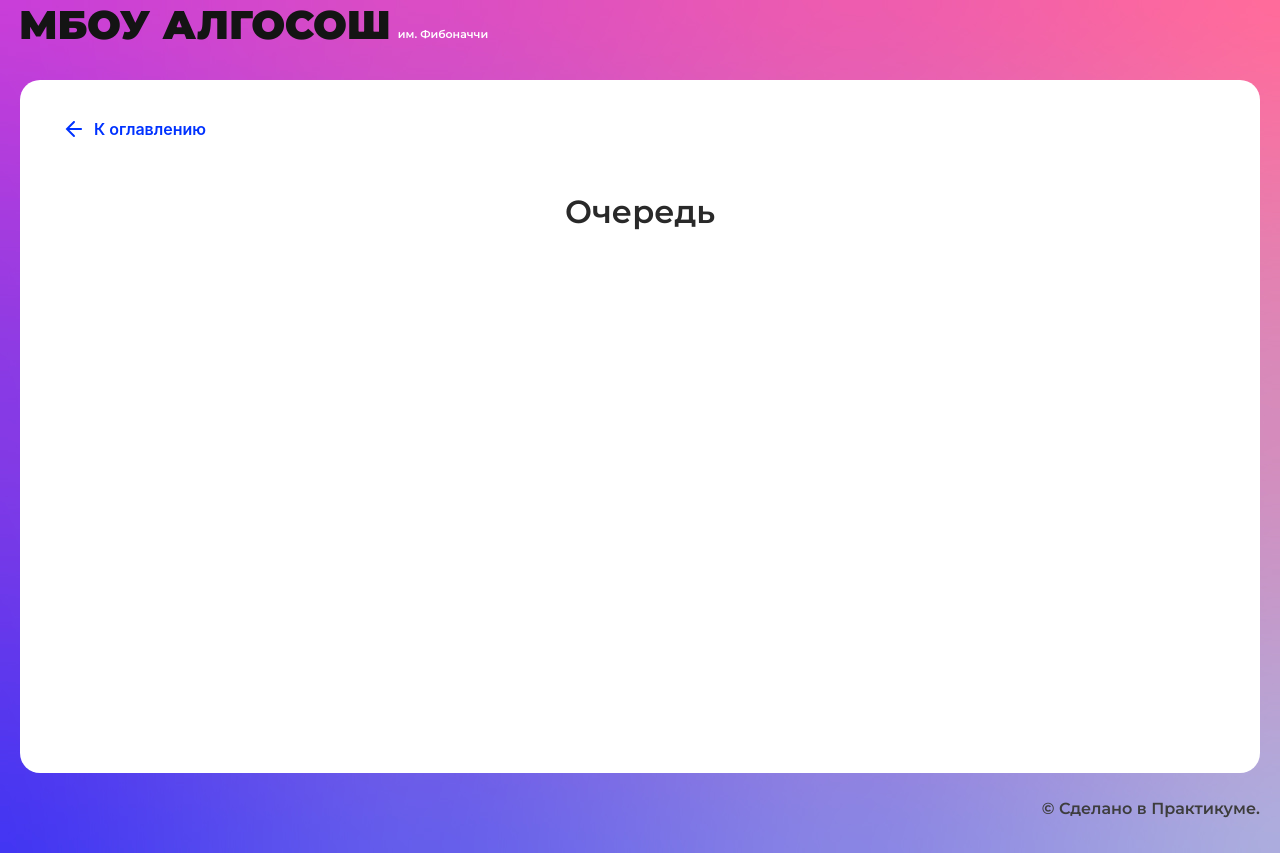
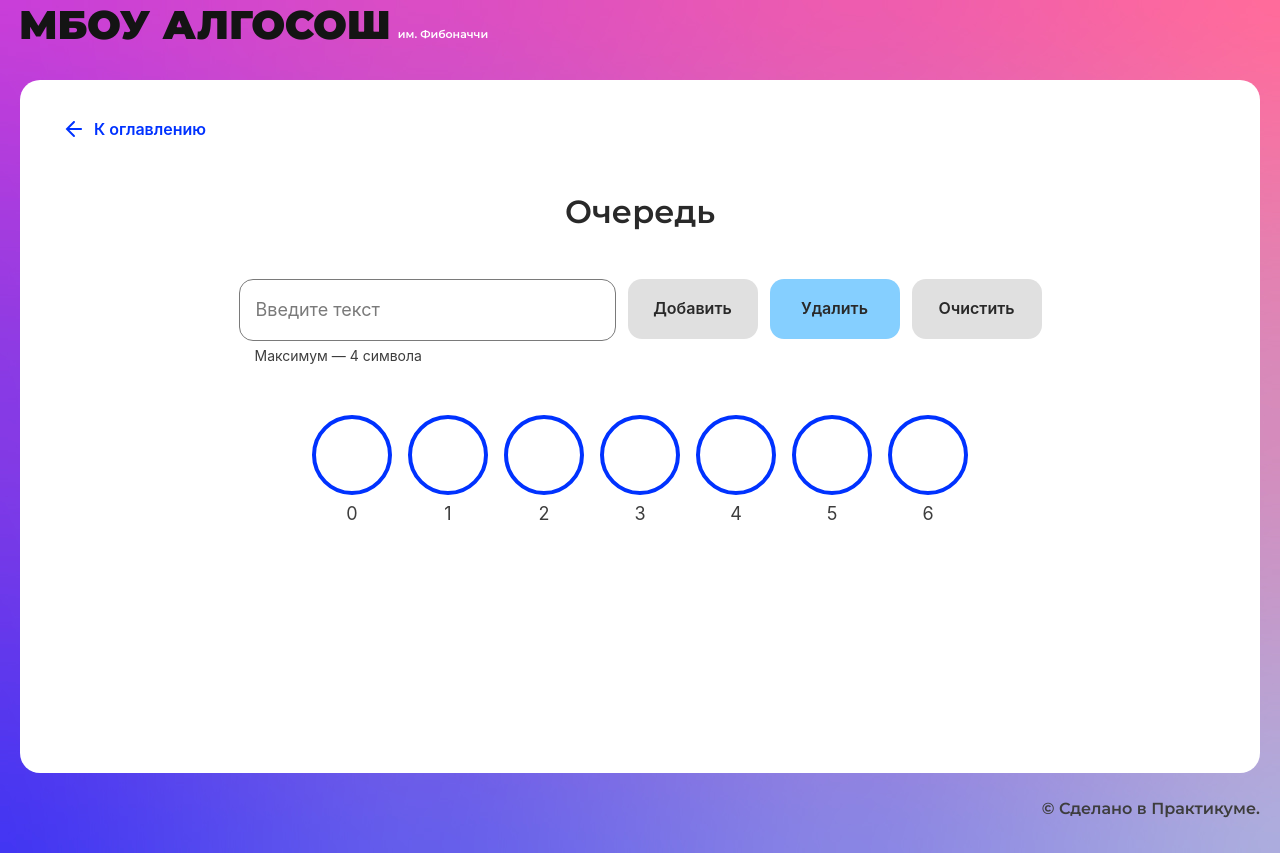
Before and after one commit to isvakulenko/algososh, a React (Create React App) app: page /queue in a window 1280 px wide. Built offline with nearby package versions, Linux system fonts and the light colour scheme.

Commit message:
Queue algorithm done

```diff
--- /dev/null
+++ b/src/components/queue-page/queue-page.module.css
@@ -0,0 +1,19 @@
+.wrapper {
+  display: flex;
+  gap: 12px;
+  min-width: 50%;
+  margin: 0 auto;
+  justify-content: center;
+}
+.input {
+  max-width: 377px;
+}
+.list {
+  margin: 0;
+  padding: 48px 0 0;
+  display: flex;
+  list-style-type: none;
+  justify-content: center;
+  flex-wrap: wrap;
+  gap: 16px;
+}
--- a/src/components/queue-page/queue-page.tsx
+++ b/src/components/queue-page/queue-page.tsx
@@ -1,10 +1,149 @@
 import React from "react";
+import { useState, FormEvent } from "react";
+import { Button } from "../ui/button/button";
+import { Input } from "../ui/input/input";
+import { Circle } from "../ui/circle/circle";
+import { ElementStates } from "../../types/element-states";
 import { SolutionLayout } from "../ui/solution-layout/solution-layout";
+import { SHORT_DELAY_IN_MS } from "../../constants/delays";
+import { Queue } from "./queue";
+import styles from "./queue-page.module.css";
 
 export const QueuePage: React.FC = () => {
+  //Ограничим размер очереди
+  const MAX_QUEUE_LENGTH = 7;
+
+ type TCircle = {
+    head?: string;
+    tail?: string;
+    element?: string | null;
+    state: ElementStates;
+  };
+   //Для первоначального отображения ячеек очереди создадим
+  // массив с пустыми элементами
+  const emptyQueue = (): TCircle[] => {
+    let arr = [];
+    for (let i = 0; i < MAX_QUEUE_LENGTH; i++) {
+      arr[i] = { element: "", state: ElementStates.Default };
+    }
+    return arr;
+  };
+  // Создадим экземпляр класса очереди
+    const [queue] = useState(new Queue<string>(MAX_QUEUE_LENGTH));
+
+  const [inputValue, setInputValue] = useState<string>("");
+  const [isExecute, setIsExecute] = useState(false);
+  const [itemsArr, setItemsArr] = useState<TCircle[]>(emptyQueue());
+
+   const enqueueItem = () => {
+    //Заблокируем кнопки
+    setIsExecute(true);
+    //Кладем данные в очередь
+    queue.enqueue(inputValue);
+    setInputValue("");
+    const head = queue.getHead();
+    const tail = queue.getTail();
+      //устанавливаем первый элемент очереди
+    itemsArr[head.index].element = head.item;
+    itemsArr[head.index].head = "head";
+    //обновляем конец очереди
+    if (tail.index > 0) itemsArr[tail.index - 1].tail = "";
+    // новый конец очереди
+    itemsArr[tail.index].element = tail.item;
+    itemsArr[tail.index].tail = "tail";
+    itemsArr[tail.index].state = ElementStates.Changing;
+    //задержка для анимации
+      setTimeout(() => {
+      itemsArr[tail.index].state = ElementStates.Default;
+      setItemsArr([...itemsArr]);
+    }, SHORT_DELAY_IN_MS);
+      //Разблокируем кнопки
+    setIsExecute(false);
+  };
+
+ const dequeueItem = () => {
+  //Заблокируем кнопки
+  setIsExecute(true);
+  const head = queue.getHead();
+  const tail = queue.getTail();
+  if (head.index === tail.index) {
+    clearQueue();
+  } else {
+    queue.dequeue();
+    //Вызовем повторно для получения изменившегося значения head
+    const head = queue.getHead();
+    itemsArr[head.index - 1].state = ElementStates.Changing;
+    setItemsArr([...itemsArr])
+    //задержка для анимации
+    setTimeout(() => {
+      itemsArr[head.index - 1].state = ElementStates.Default;
+           setItemsArr([...itemsArr])
+     }, SHORT_DELAY_IN_MS);
+     if (head.index > 0) {
+      itemsArr[head.index - 1].head = "";
+      itemsArr[head.index - 1].element = "";
+    }
+    itemsArr[head.index].head = "head";
+    itemsArr[head.index].element = head.item;
+  }
+    //Разблокируем кнопки
+  setIsExecute(false);
+  }
+
+  const clearQueue = () => {
+    queue.clear();
+    setItemsArr(emptyQueue);
+  }
   return (
     <SolutionLayout title="Очередь">
-
+      <div className={styles.wrapper}>
+        <Input
+          disabled={isExecute}
+          onChange={(e: FormEvent<HTMLInputElement>) => {
+            setInputValue(e.currentTarget.value);
+          }}
+          isLimitText={true}
+          min={1}
+          maxLength={4}
+          value={inputValue}
+          extraClass={styles.input}
+        ></Input>
+        <Button
+          isLoader={isExecute}
+          onClick={() => enqueueItem()}
+          disabled={!inputValue || itemsArr.length > 10}
+          type="button"
+          text={"Добавить"}
+        ></Button>
+        <Button
+          isLoader={isExecute}
+            onClick={() => dequeueItem()}
+          disabled={!itemsArr.length || isExecute}
+          type="button"
+          text={"Удалить"}
+        ></Button>
+        <Button
+            onClick={() => clearQueue()}
+          disabled={queue.isEmpty() || isExecute}
+          type="button"
+          text={"Очистить"}
+        ></Button>
+      </div>
+      <ul className={styles.list}>
+        {itemsArr.map((item, index) => {
+          return (
+            <li key={index}>
+              <Circle
+                head={item.head}
+                tail={item.tail}
+                state={item.state}
+                index={index}
+                letter={item.element}
+              />
+            </li>
+          );
+        })}
+      </ul>
     </SolutionLayout>
   );
 };
--- /dev/null
+++ b/src/components/queue-page/queue.tsx
@@ -0,0 +1,60 @@
+interface IQueue<T> {
+  enqueue: (item: T) => void;
+  dequeue: () => void;
+  getHead: () => { item: T | null; index: number };
+  getTail: () => { item: T | null; index: number };
+  isEmpty: () => boolean;
+  clear: () => void;
+}
+
+export class Queue<T> implements IQueue<T> {
+  private container: (T | null)[] = [];
+  private head = 0;
+  private tail = 0;
+  private readonly size: number = 0;
+  private length: number = 0;
+
+  constructor(size: number) {
+    this.size = size;
+    this.container = Array(size);
+  }
+
+  enqueue = (item: T) => {
+    if (this.length >= this.size) {
+      throw new Error("Maximum length exceeded");
+    }
+    this.container[this.tail % this.size] = item;
+    this.tail++;
+    this.length++;
+  };
+
+  dequeue = () => {
+    if (this.isEmpty()) {
+      throw new Error("No elements in the queue");
+    }
+    this.container[this.head % this.size] = null;
+    this.head++;
+    this.length--;
+  };
+
+  getHead = () => {
+    if (this.isEmpty()) {
+      throw new Error("No elements in the queue");
+    }
+    return { item: this.container[this.head], index: this.head };
+  };
+
+  getTail = () => {
+    if (this.isEmpty()) {
+      throw new Error("No elements in the queue");
+    }
+    return { item: this.container[this.tail - 1], index: this.tail - 1 };
+  };
+  clear = () => {
+    this.head = 0;
+    this.tail = 0;
+    this.length = 0;
+  };
+
+  isEmpty = (): boolean => this.length === 0;
+}
```
